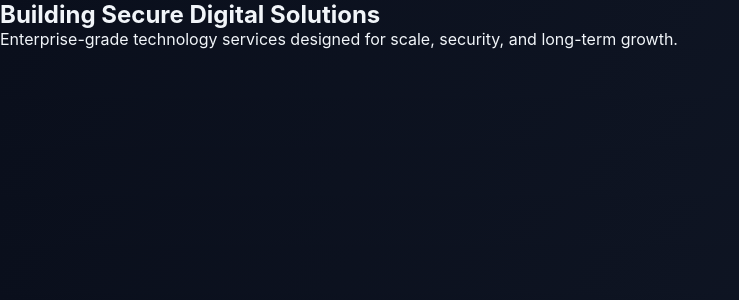
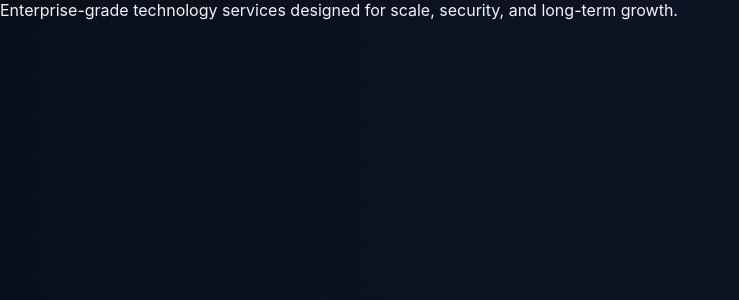
Before and after one commit to bhargav-vyas/VeloTechGlobel, a Next.js app in the folder my-next-app/: page / in a window 1280 px wide. Shown: the top 300 px of the page, without its empty margins (0-739 px from the left). Built offline with nearby package versions, Linux system fonts and the light colour scheme.

Commit message:
implement the  herotxt and startig the  hero.txt work

```diff
--- a/my-next-app/app/components/Hero/Hero.tsx
+++ b/my-next-app/app/components/Hero/Hero.tsx
@@ -12,7 +12,7 @@ export default function Hero() {
         animate={{ opacity: 1, y: 0 }}
         transition={{ duration: 0.8, ease: "easeOut" }}
       >
-        <h1>Building Secure Digital Solutions</h1>
+        {/* <h1>Building Secure Digital Solutions</h1> */}
         <p>
           Enterprise-grade technology services designed for scale, security,
           and long-term growth.
```
